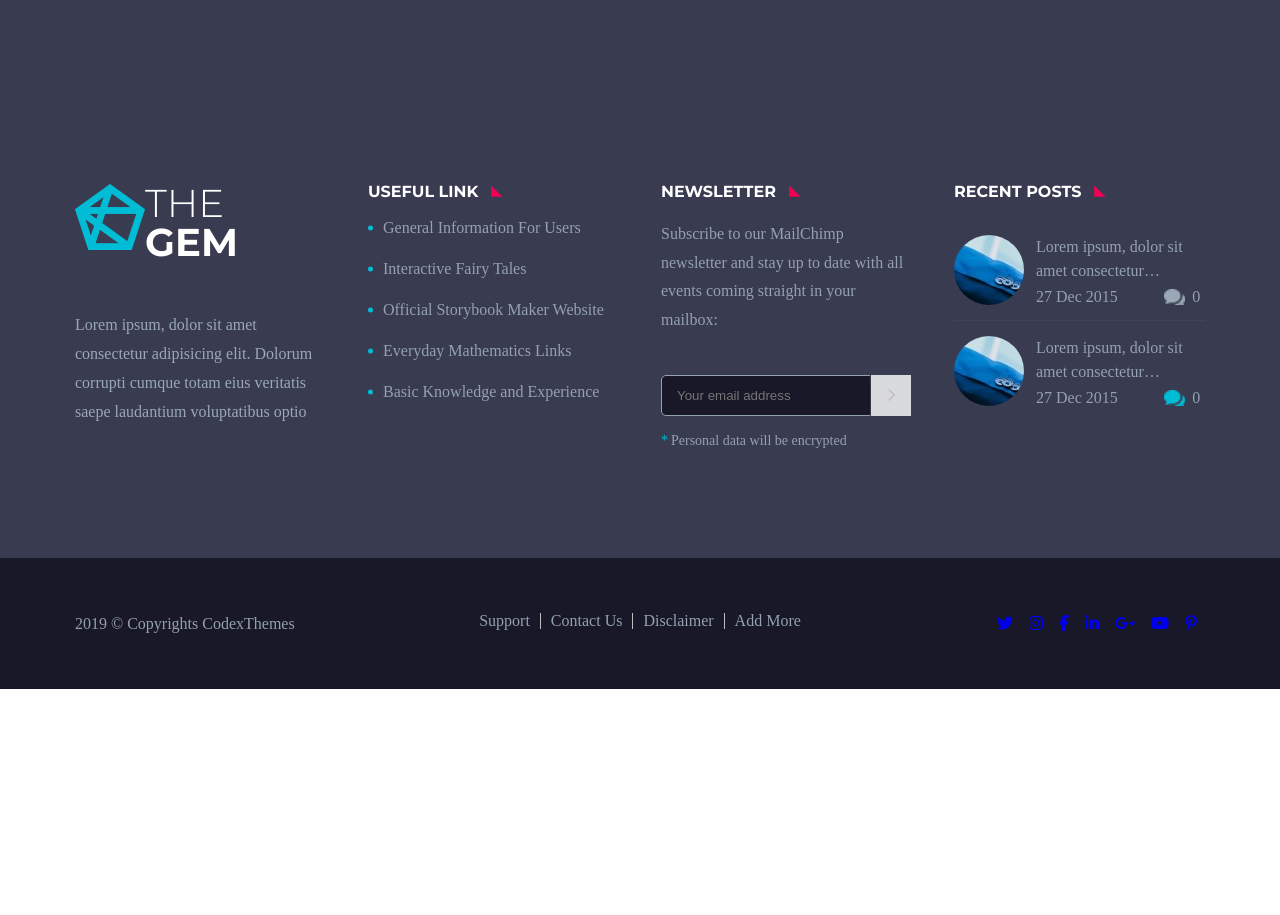
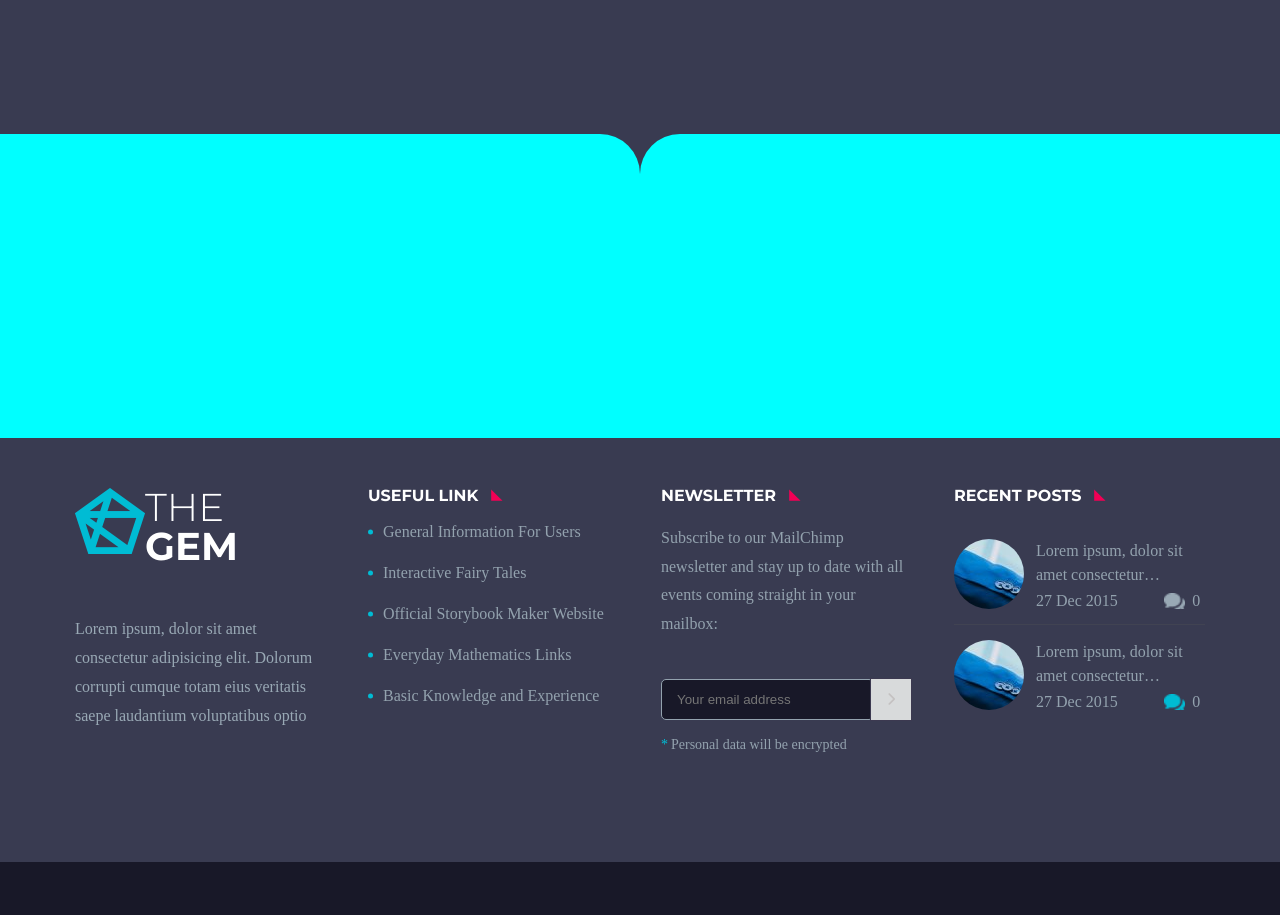
Before and after one commit to lekhanh-dev/template-vue, a Vue app: page / in a window 1280 px wide. Shown: the part 9880-10795 px from the top of the page. Before the commit the page ends 10569 px from the top, so only its background shows below. Built offline with nearby package versions, Linux system fonts and the light colour scheme.

Commit message:
add section empty

```diff
--- a/src/views/Home.vue
+++ b/src/views/Home.vue
@@ -13,6 +13,7 @@
     <comp-advertisement />
     <open-vacancies />
     <contact-us />
+    <section class="empty bg-dark pos-relative"></section>
     <comp-footer />
   </div>
 </template>
@@ -53,3 +54,27 @@ export default {
   },
 };
 </script>
+
+<style lang="scss" scoped>
+.empty {
+  width: 100%;
+  padding-top: 23.75%;
+  &::before,
+  &::after {
+    content: "";
+    width: 50%;
+    height: 100%;
+    background: aqua;
+    position: absolute;
+    top: 0;
+  }
+  &::after {
+    right: 0;
+    border-top-left-radius: 40px;
+  }
+  &::before {
+    left: 0;
+    border-top-right-radius: 40px;
+  }
+}
+</style>
```
